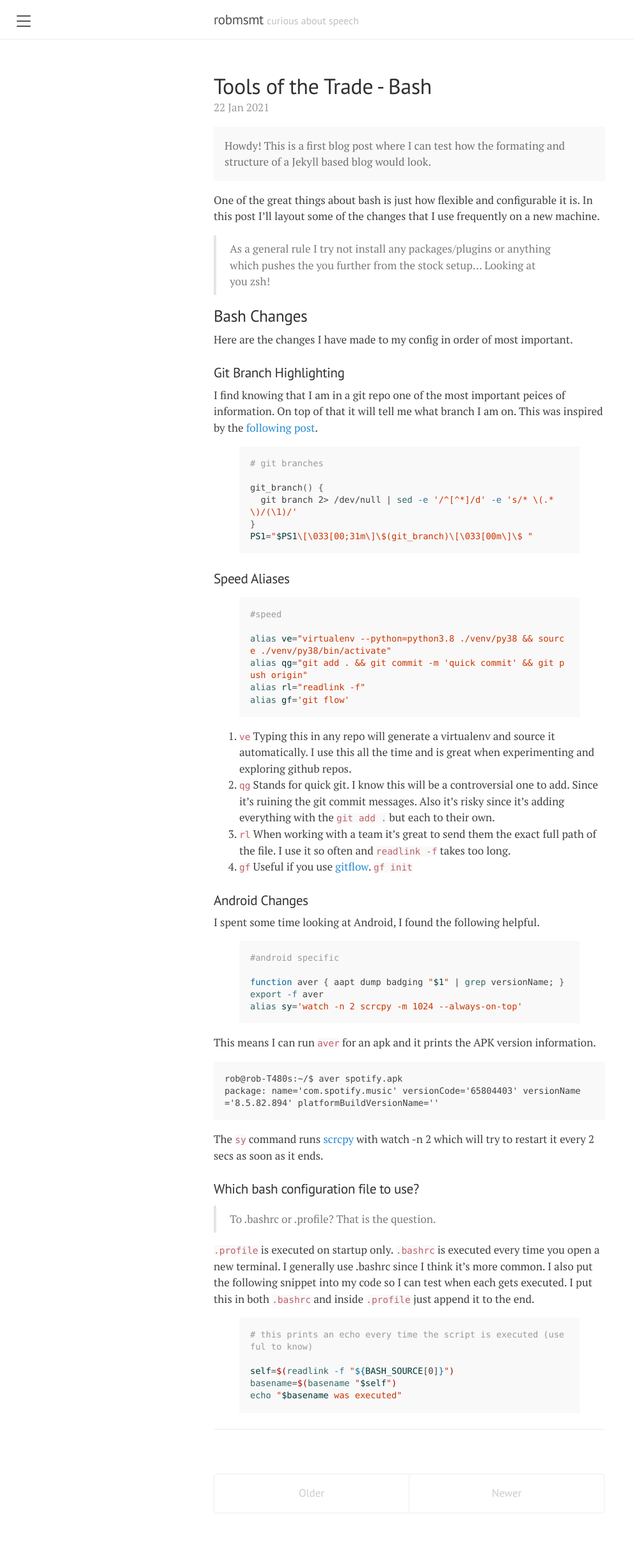
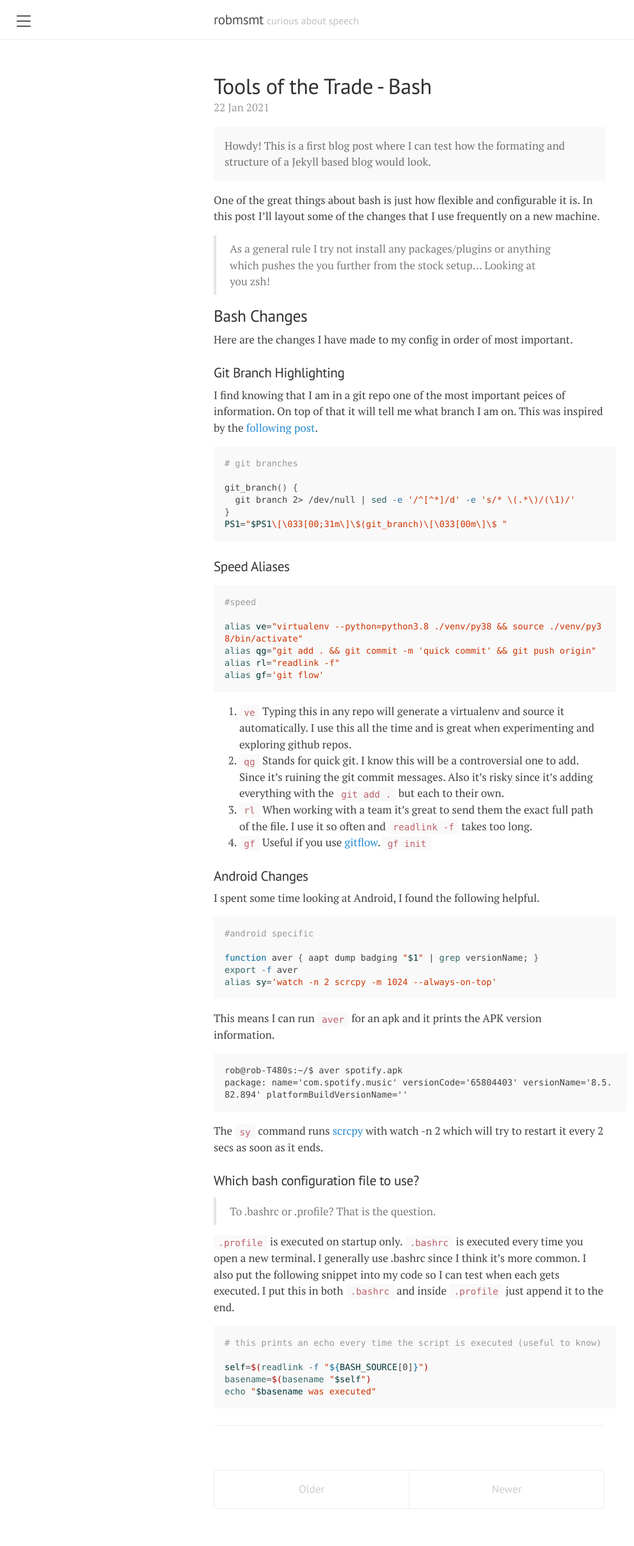
Before and after one commit to robmsmt/robmsmt.github.io, a Jekyll site: the page built from index.html, in a window 1280 px wide. Shown: the whole page at 64% size, without its empty margins (0-991 px from the left). Built offline with Jekyll 4.4.1, drawn with Linux system fonts in a browser that asks for light colours; the list of posts is cut into pages by our own code.

Commit message:
quick commit

```diff
--- a/public/css/poole.css
+++ b/public/css/poole.css
@@ -153,8 +153,7 @@ pre {
   font-family: Menlo, Monaco, "Courier New", monospace;
 }
 code {
-  /*padding: .25em .5em;*/
-  padding: 0px -70px;
+  padding: .25em .5em;
   font-size: 85%;
   color: #bf616a;
   background-color: #f9f9f9;
@@ -182,6 +181,8 @@ pre code {
 
 /* Pygments via Jekyll */
 .highlight {
+  margin-left: 0rem;
+  margin-right: -1rem;
   margin-bottom: 1rem;
   border-radius: 4px;
 }
```
